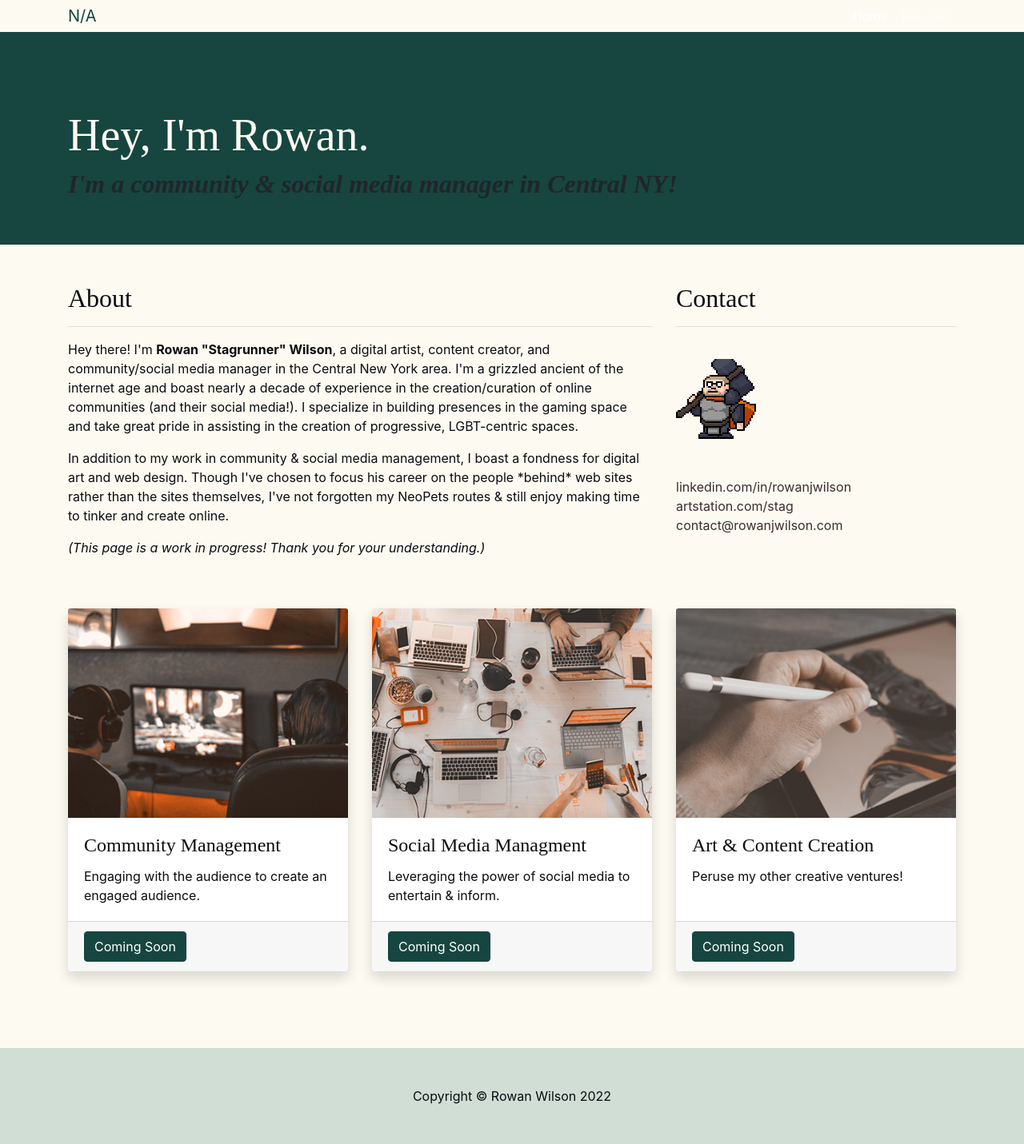
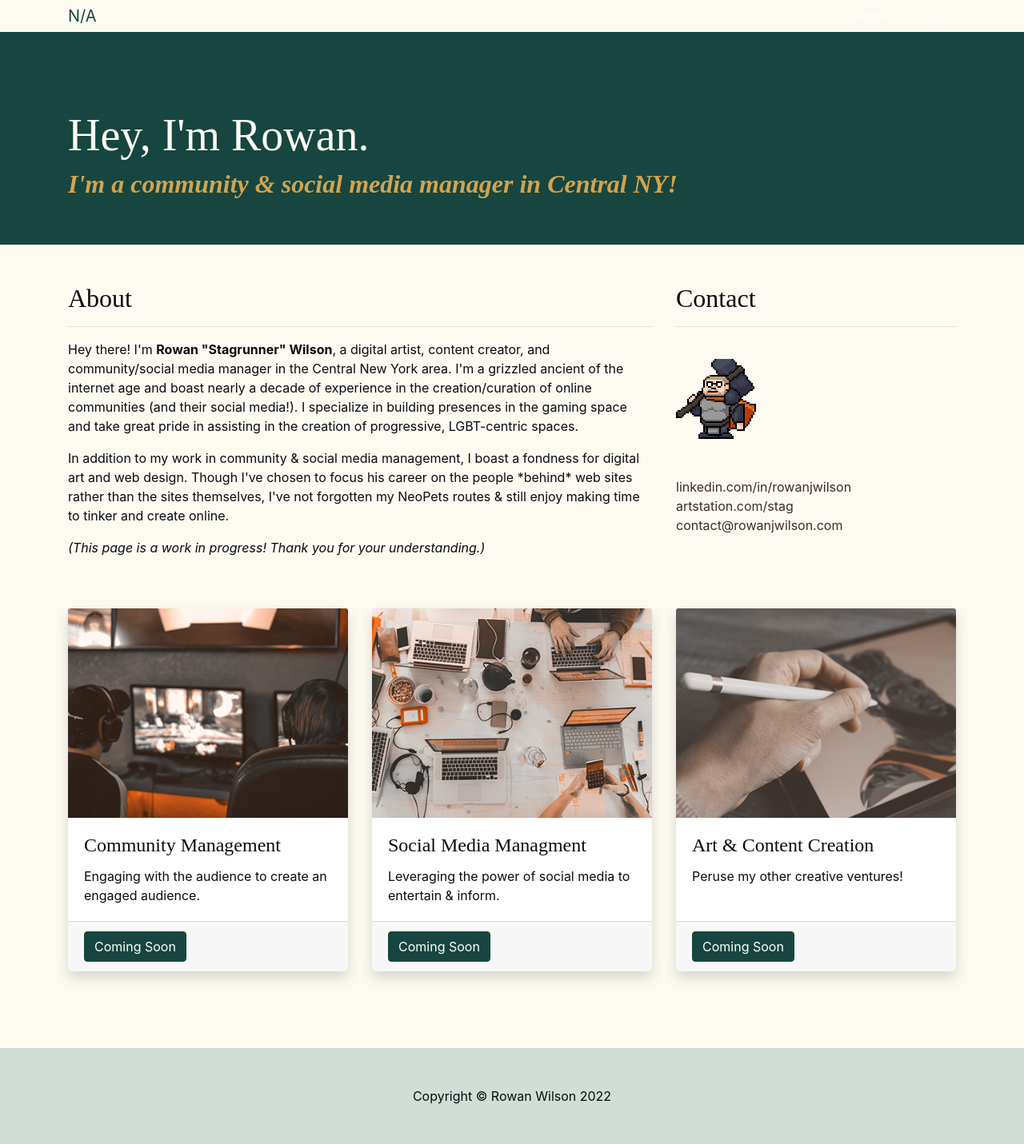
Before and after one commit to stagrunner/rowanjwilson, a Jekyll site: the page built from index.html, in a window 1280 px wide. Shown: the whole page at 80% size. Built offline with Jekyll 4.4.1, drawn with Linux system fonts in a browser that asks for light colours; some web fonts are replaced.

Commit message:
Update header.html

```diff
--- a/_includes/header.html
+++ b/_includes/header.html
@@ -7,7 +7,7 @@
         <h1 class="display-4 mt-5 mb-2" style="color:#fcfaf1">
           Hey, I'm Rowan.
         </h1>
-          <h2 style="color:#d1a451 font:Helvetica">
+          <h2 style="color:#d1a451">
             <i><b>I'm a community & social media manager in Central NY!</b></i>
           </h2>
       </div>
```
